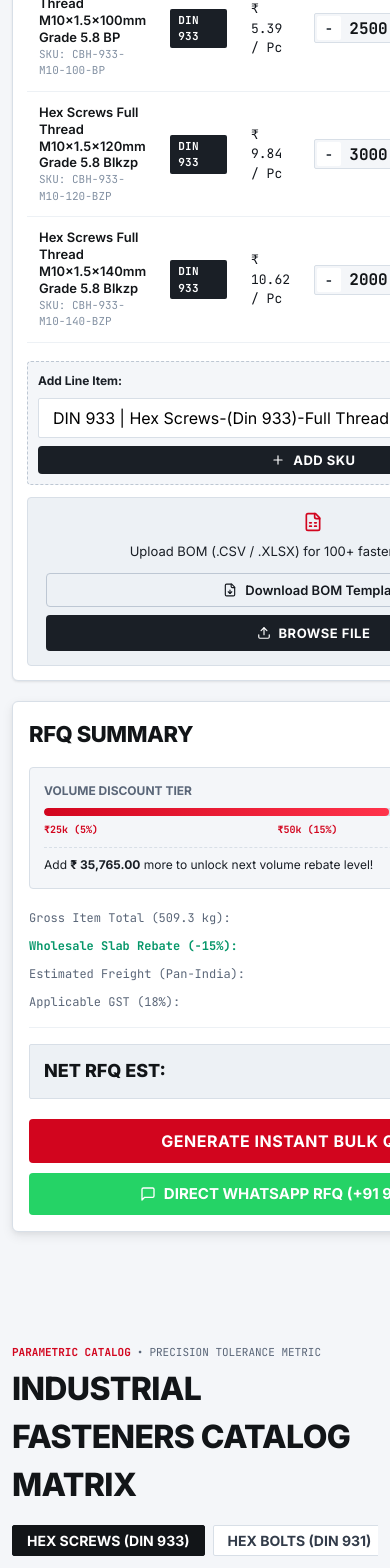
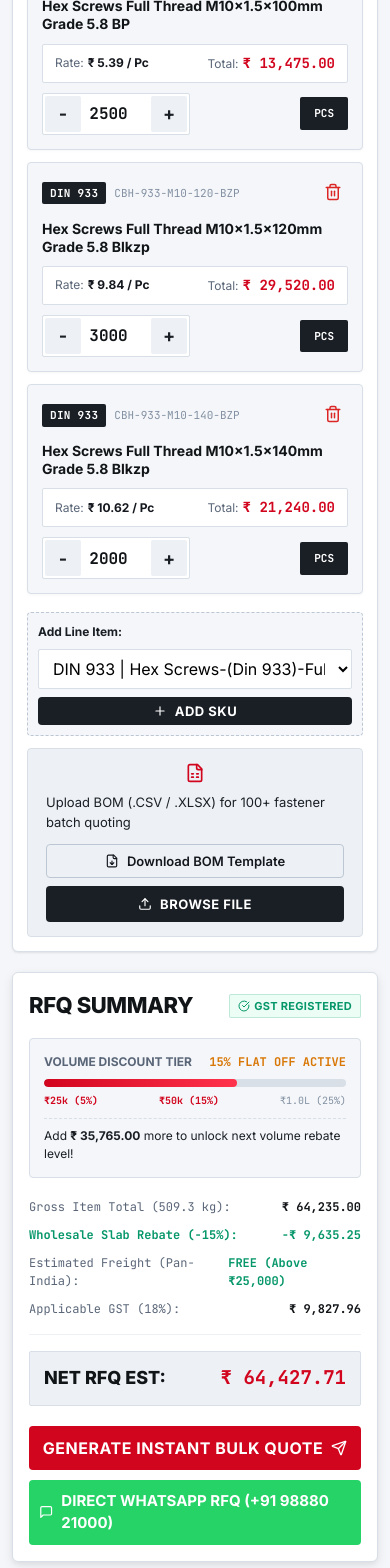
Before and after one commit to amandeepkumarflymediatech-star/CBH, a Next.js app: page / in a window 390 px wide. Shown: the part 2600-4168 px from the top of the page. Built offline with nearby package versions, Linux system fonts and the light colour scheme.

Commit message:
feat(mobile-app): optimize RapidRFQWidget with native mobile app order cards and CatalogMatrix with swipeable tabs and touch-friendly cards

```diff
--- a/css/bulk-rfq.css
+++ b/css/bulk-rfq.css
@@ -465,3 +465,120 @@
     font-size: 19px;
   }
 }
+
+/* ==========================================================================
+   MOBILE APP RFQ CARDS ARCHITECTURE
+   ========================================================================== */
+.rfq-mobile-cards {
+  display: flex;
+  flex-direction: column;
+  gap: 12px;
+  margin-bottom: 16px;
+}
+
+.rfq-mobile-item-card {
+  background: var(--color-surface-bg);
+  border: 1px solid var(--color-surface-border);
+  border-radius: var(--radius-sm);
+  padding: 14px;
+  display: flex;
+  flex-direction: column;
+  gap: 10px;
+  box-shadow: 0 1px 3px rgba(0,0,0,0.04);
+}
+
+.rfq-mob-card-head {
+  display: flex;
+  align-items: center;
+  justify-content: space-between;
+}
+
+.rfq-mob-card-title {
+  font-size: 14px;
+  font-weight: 700;
+  color: var(--color-dark-900);
+  line-height: 1.3;
+}
+
+.rfq-mob-card-pricing {
+  display: flex;
+  align-items: center;
+  justify-content: space-between;
+  background: #FFFFFF;
+  padding: 8px 12px;
+  border-radius: var(--radius-xs);
+  border: 1px solid var(--color-surface-border);
+  font-size: 12px;
+}
+
+.rfq-mob-rate .label,
+.rfq-mob-subtotal .label {
+  color: var(--color-text-muted);
+  margin-right: 4px;
+}
+
+.rfq-mob-subtotal .val {
+  color: var(--color-primary);
+  font-family: var(--font-mono);
+  font-weight: 800;
+  font-size: 14px;
+}
+
+.rfq-mob-card-actions {
+  display: flex;
+  align-items: center;
+  justify-content: space-between;
+  gap: 10px;
+}
+
+.mob-stepper {
+  display: flex;
+  align-items: center;
+  background: #FFFFFF;
+  border: 1px solid var(--color-surface-border);
+  border-radius: var(--radius-xs);
+  padding: 2px;
+}
+
+.mob-stepper button {
+  width: 36px;
+  height: 36px;
+  background: var(--color-surface-subtle);
+  border-radius: var(--radius-xs);
+  font-size: 18px;
+  font-weight: 700;
+  color: var(--color-dark-800);
+  display: flex;
+  align-items: center;
+  justify-content: center;
+  border: none;
+  cursor: pointer;
+  transition: background var(--transition-fast);
+}
+
+.mob-stepper button:active {
+  background: var(--color-dark-800);
+  color: #FFFFFF;
+}
+
+.mob-stepper input {
+  width: 70px;
+  text-align: center;
+  font-family: var(--font-mono);
+  font-size: 14px;
+  font-weight: 700;
+  border: none;
+  background: transparent;
+  outline: none;
+  color: var(--color-dark-900);
+}
+
+.mob-unit-badge {
+  font-family: var(--font-mono);
+  font-size: 11px;
+  font-weight: 800;
+  padding: 8px 14px;
+  background: var(--color-dark-800);
+  color: #FFFFFF;
+  border-radius: var(--radius-xs);
+}
--- a/css/storefront.css
+++ b/css/storefront.css
@@ -1094,6 +1094,90 @@
   }
 }
 
+@media (max-width: 640px) {
+  .catalog-header {
+    flex-direction: column !important;
+    align-items: flex-start !important;
+    gap: 12px !important;
+  }
+  .catalog-header h2 {
+    font-size: 22px !important;
+  }
+  .catalog-tabs {
+    width: 100% !important;
+    display: flex !important;
+    overflow-x: auto !important;
+    white-space: nowrap !important;
+    -webkit-overflow-scrolling: touch !important;
+    scrollbar-width: none !important;
+    padding-bottom: 6px !important;
+    gap: 6px !important;
+  }
+  .catalog-tabs::-webkit-scrollbar {
+    display: none;
+  }
+  .catalog-tab {
+    font-size: 13px !important;
+    padding: 6px 12px !important;
+    flex-shrink: 0 !important;
+  }
+  .product-grid {
+    grid-template-columns: 1fr !important;
+    gap: 16px !important;
+  }
+  .product-card {
+    padding: 16px !important;
+    border-radius: var(--radius-md) !important;
+  }
+  .card-img-wrap {
+    height: 130px !important;
+    display: flex;
+    align-items: center;
+    justify-content: center;
+  }
+  .card-title {
+    font-size: 15px !important;
+    line-height: 1.35 !important;
+  }
+  .specs-strip {
+    padding: 8px 12px !important;
+  }
+  .dual-price-box {
+    padding: 10px 12px !important;
+  }
+  .qty-unit-row {
+    display: flex !important;
+    flex-direction: row !important;
+    align-items: center !important;
+    justify-content: space-between !important;
+    gap: 8px !important;
+  }
+  .qty-stepper {
+    flex: 1 !important;
+    display: flex !important;
+    align-items: center !important;
+  }
+  .qty-stepper button {
+    width: 36px !important;
+    height: 36px !important;
+    font-size: 18px !important;
+  }
+  .qty-stepper input {
+    font-size: 14px !important;
+    flex: 1 !important;
+  }
+  .btn-card-add {
+    min-height: 44px !important;
+    font-size: 14px !important;
+    font-weight: 700 !important;
+    border-radius: var(--radius-sm) !important;
+    display: flex !important;
+    align-items: center !important;
+    justify-content: center !important;
+    gap: 8px !important;
+  }
+}
+
 @media (max-width: 520px) {
   .finder-grid {
     grid-template-columns: 1fr;
@@ -1101,22 +1185,6 @@
   .finder-grid > div:last-child {
     grid-column: span 1;
   }
-  .product-grid {
-    grid-template-columns: 1fr;
-  }
-  .qty-unit-row {
-    flex-direction: column;
-    align-items: stretch;
-    gap: 6px;
-  }
-  .qty-stepper {
-    width: 100%;
-    justify-content: center;
-  }
-  .btn-card-add {
-    padding: 10px;
-    font-size: 14px;
-  }
   .hero-stats-grid {
     grid-template-columns: repeat(2, 1fr);
   }
--- a/src/components/home/RapidRFQWidget.tsx
+++ b/src/components/home/RapidRFQWidget.tsx
@@ -194,8 +194,8 @@ export default function RapidRFQWidget() {
               </div>
             </div>
 
-            {/* Table */}
-            <div className="rfq-table-responsive">
+            {/* Desktop & Tablet Parametric Table View */}
+            <div className="rfq-table-responsive hide-mobile">
               <table className="rfq-table">
                 <thead>
                   <tr>
@@ -256,6 +256,65 @@ export default function RapidRFQWidget() {
                   ))}
                 </tbody>
               </table>
+            </div>
+
+            {/* Mobile App RFQ Card View (Seamless Phone Experience) */}
+            <div className="rfq-mobile-cards show-mobile-only">
+              {items.map((item) => (
+                <div className="rfq-mobile-item-card" key={item.id}>
+                  <div className="rfq-mob-card-head">
+                    <div style={{ display: 'flex', alignItems: 'center', gap: '8px' }}>
+                      <span className="badge badge-din">{item.standard}</span>
+                      <span className="rfq-item-sku">{item.sku}</span>
+                    </div>
+                    <button
+                      type="button"
+                      className="btn-remove-row"
+                      onClick={() => handleRemoveRow(item.id)}
+                      title="Remove line item"
+                      style={{ padding: '6px', color: '#DC2626' }}
+                    >
+                      <Trash2 size={18} />
+                    </button>
+                  </div>
+
+                  <div className="rfq-mob-card-title">{item.name}</div>
+
+                  <div className="rfq-mob-card-pricing">
+                    <div className="rfq-mob-rate">
+                      <span className="label">Rate:</span>
+                      <strong>{formatINR(item.unitRate)} / {item.unit === 'PCS' ? 'Pc' : 'Kg'}</strong>
+                    </div>
+                    <div className="rfq-mob-subtotal">
+                      <span className="label">Total:</span>
+                      <strong className="val">{formatINR(item.rowTotal)}</strong>
+                    </div>
+                  </div>
+
+                  <div className="rfq-mob-card-actions">
+                    <div className="mob-stepper">
+                      <button
+                        type="button"
+                        onClick={() => handleQtyChange(item.id, item.quantity - (globalUnit === 'PCS' ? 500 : 50))}
+                      >
+                        -
+                      </button>
+                      <input
+                        type="number"
+                        value={item.quantity}
+                        onChange={(e) => handleQtyChange(item.id, Number(e.target.value))}
+                      />
+                      <button
+                        type="button"
+                        onClick={() => handleQtyChange(item.id, item.quantity + (globalUnit === 'PCS' ? 500 : 50))}
+                      >
+                        +
+                      </button>
+                    </div>
+                    <span className="mob-unit-badge">{globalUnit}</span>
+                  </div>
+                </div>
+              ))}
             </div>
 
             {/* Quick Sku Adder & CSV Bar */}
```
